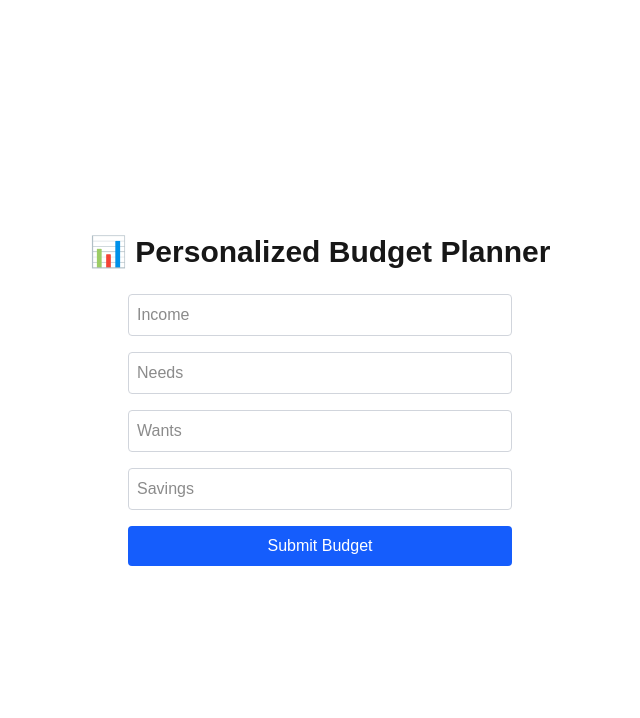
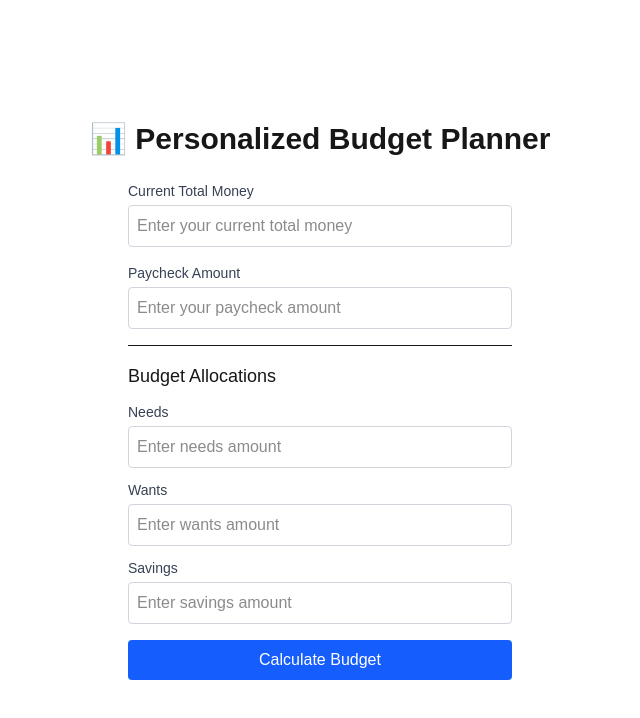
Before and after one commit to kingcatus/my_budget_app, a Next.js app: page / in a window 1280 px wide. Shown: the top 718 px of the page, without its empty margins (320-960 px from the left). Built offline with nearby package versions, Linux system fonts and the light colour scheme.

Commit message:
Paycheck before and after

```diff
--- a/pages/index.tsx
+++ b/pages/index.tsx
@@ -2,7 +2,8 @@ import { useState } from "react";
 
 export default function Home() {
   const [form, setForm] = useState({
-    income: "",
+    totalMoney: "",
+    paycheck: "",
     needs: "",
     wants: "",
     savings: "",
@@ -12,6 +13,7 @@ export default function Home() {
     suggested: { needs: number; wants: number; savings: number };
     actual: { needs: number; wants: number; savings: number };
     comparison: { needsDiff: number; wantsDiff: number; savingsDiff: number };
+    projectedTotal: number;
   }>(null);
 
   const handleChange = (e: React.ChangeEvent<HTMLInputElement>) => {
@@ -21,14 +23,21 @@ export default function Home() {
 
   const handleSubmit = async (e: React.FormEvent) => {
     e.preventDefault();
+    const totalIncome = parseFloat(form.totalMoney) + parseFloat(form.paycheck);
     const response = await fetch("/api/submit", {
       method: "POST",
       headers: { "Content-Type": "application/json" },
-      body: JSON.stringify(form),
+      body: JSON.stringify({
+        ...form,
+        income: totalIncome.toString()
+      }),
     });
 
     const data = await response.json();
-    setResult(data);
+    setResult({
+      ...data,
+      projectedTotal: totalIncome
+    });
   };
 
   const getDifferenceColor = (diff: number) => {
@@ -46,28 +55,66 @@ export default function Home() {
     <main className="min-h-screen flex flex-col items-center justify-center p-8">
       <h1 className="text-3xl font-bold mb-6">📊 Personalized Budget Planner</h1>
       <form onSubmit={handleSubmit} className="space-y-4 w-full max-w-sm">
-        {["income", "needs", "wants", "savings"].map((field) => (
+        <div className="space-y-4">
+          <div>
+            <label className="block text-sm font-medium text-gray-700 mb-1">Current Total Money</label>
             <input
-            key={field}
+              type="number"
+              name="totalMoney"
+              value={form.totalMoney}
+              onChange={handleChange}
+              placeholder="Enter your current total money"
+              className="w-full p-2 border border-gray-300 rounded"
+              required
+            />
+          </div>
+          <div>
+            <label className="block text-sm font-medium text-gray-700 mb-1">Paycheck Amount</label>
+            <input
+              type="number"
+              name="paycheck"
+              value={form.paycheck}
+              onChange={handleChange}
+              placeholder="Enter your paycheck amount"
+              className="w-full p-2 border border-gray-300 rounded"
+              required
+            />
+          </div>
+        </div>
+        <div className="pt-4 border-t">
+          <h3 className="text-lg font-medium mb-3">Budget Allocations</h3>
+          {["needs", "wants", "savings"].map((field) => (
+            <div key={field} className="mb-3">
+              <label className="block text-sm font-medium text-gray-700 mb-1">
+                {field.charAt(0).toUpperCase() + field.slice(1)}
+              </label>
+              <input
                 type="number"
                 name={field}
                 value={form[field as keyof typeof form]}
                 onChange={handleChange}
-            placeholder={field.charAt(0).toUpperCase() + field.slice(1)}
+                placeholder={`Enter ${field} amount`}
                 className="w-full p-2 border border-gray-300 rounded"
                 required
               />
+            </div>
           ))}
+        </div>
         <button
           type="submit"
           className="w-full bg-blue-600 text-white py-2 rounded hover:bg-blue-700"
         >
-          Submit Budget
+          Calculate Budget
         </button>
       </form>
 
       {result && (
         <div className="mt-6 p-4 border rounded shadow w-full max-w-md bg-white">
+          <div className="mb-4 p-3 bg-blue-50 rounded">
+            <h3 className="font-medium text-blue-800">Projected Total After Paycheck</h3>
+            <p className="text-2xl font-bold text-blue-900">${result.projectedTotal.toFixed(2)}</p>
+          </div>
+
           <h2 className="text-xl font-semibold mb-2">Suggested Budget (50/30/20 Rule)</h2>
           <ul className="space-y-1">
             <li>🧾 Needs: <strong>${result.suggested.needs.toFixed(2)}</strong></li>
```
Lines whose indentation alone changed are shown as unchanged.
